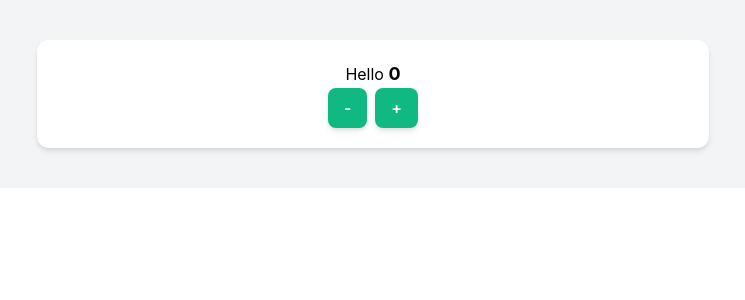
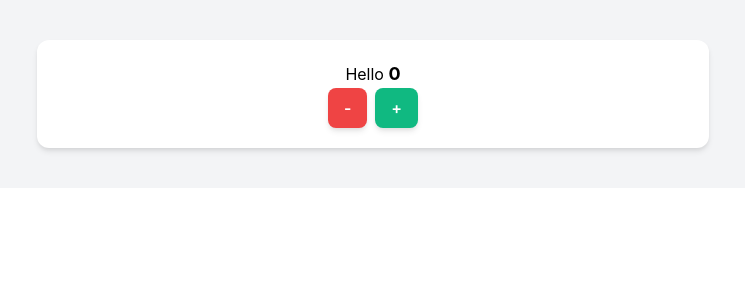
Before and after one commit to rahijj/Scrollable-Dashboard, a React (Create React App) app in the folder web/: page / in a window 1280 px wide. Shown: the top 300 px of the page, without its empty margins (267-1012 px from the left). Built offline with nearby package versions, Linux system fonts and the light colour scheme; what @cerp/syncr would draw is missing.

Commit message:
component extension example

```diff
--- a/web/src/components/Button/index.tsx
+++ b/web/src/components/Button/index.tsx
@@ -1,14 +1,41 @@
 import React from 'react'
 
-interface Props {
+type Props = {
 	onClick: (e: React.MouseEvent<HTMLButtonElement, MouseEvent>) => void
 }
 
-const Button: React.FC<Props> = ({ onClick, children }) => {
+export const GreenButton: React.FC<Props> = ({ onClick, children }) => {
 
-	return <button onClick={onClick} className="py-2 px-4 bg-green-500 text-white font-semibold rounded-lg shadow-md hover:bg-green-700 focus:outline-none focus:ring-2 focus:ring-green-400 focus:ring-opacity-75">
+	return <Button onClick={onClick} className="
+		bg-green-500
+		hover:bg-green-700
+		text-white
+		focus:ring-green-400">
+		{children}
+	</Button>
+}
+
+export const RedButton: React.FC<Props> = ({ onClick, children }) => {
+
+	return <Button onClick={onClick} className="
+		bg-red-500
+		hover:bg-red-700
+		text-white
+		focus:ring-red-400">
+		{children}
+	</Button>
+}
+
+export const Button: React.FC<Props & { className: string }> = ({ onClick, children, className }) => {
+
+	return <button onClick={onClick} className={`
+		${className}
+		py-2
+		px-4
+		font-semibold
+		rounded-lg shadow-md
+		focus:outline-none focus:ring-2 focus:ring-opacity-75
+		`}>
 		{children}
 	</button>
 }
-
-export default Button;
--- a/web/src/pages/input/index.tsx
+++ b/web/src/pages/input/index.tsx
@@ -1,4 +1,4 @@
-import Button from 'components/Button'
+import { RedButton, GreenButton } from 'components/Button'
 import React from 'react'
 
 const Input = () => {
@@ -11,8 +11,8 @@ const Input = () => {
 			Hello <span className="font-bold text-lg">{count}</span>
 
 			<div className="flex space-x-2 container justify-center">
-				<Button onClick={() => setCount(count - 1)}>-</Button>
-				<Button onClick={() => setCount(count + 1)}>+</Button>
+				<RedButton onClick={() => setCount(count - 1)}>-</RedButton>
+				<GreenButton onClick={() => setCount(count + 1)}>+</GreenButton>
 			</div>
 
 		</div>
```
